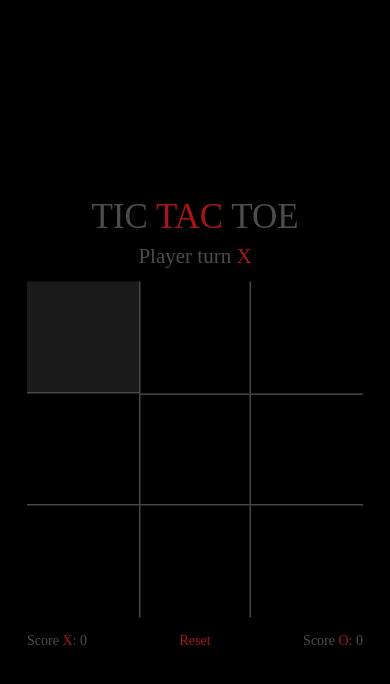
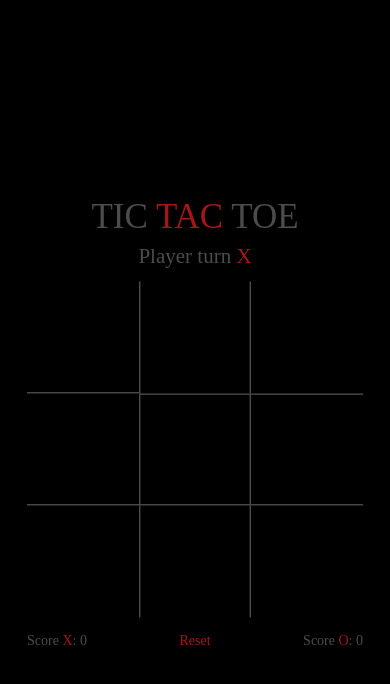
Before and after one commit to VanyaRH/tic-tac-toe-app, a React (Create React App) app: page / in a window 390 px wide. In both pictures the pointer is over the element 83 px from the left and 336 px from the top of the page. Shown: the top 684 px of the page. Built offline with nearby package versions, Linux system fonts and the light colour scheme.

Commit message:
Update cell.module.scss

```diff
--- a/src/components/gameCell/cell.module.scss
+++ b/src/components/gameCell/cell.module.scss
@@ -26,6 +26,13 @@
   &:hover{
     &:after{
       content: '';
+    }
+  }
+  @media(max-width: 767px){
+    &:hover{
+      &:after{
+        display: none;
+      }
     }
   }
 }
```
